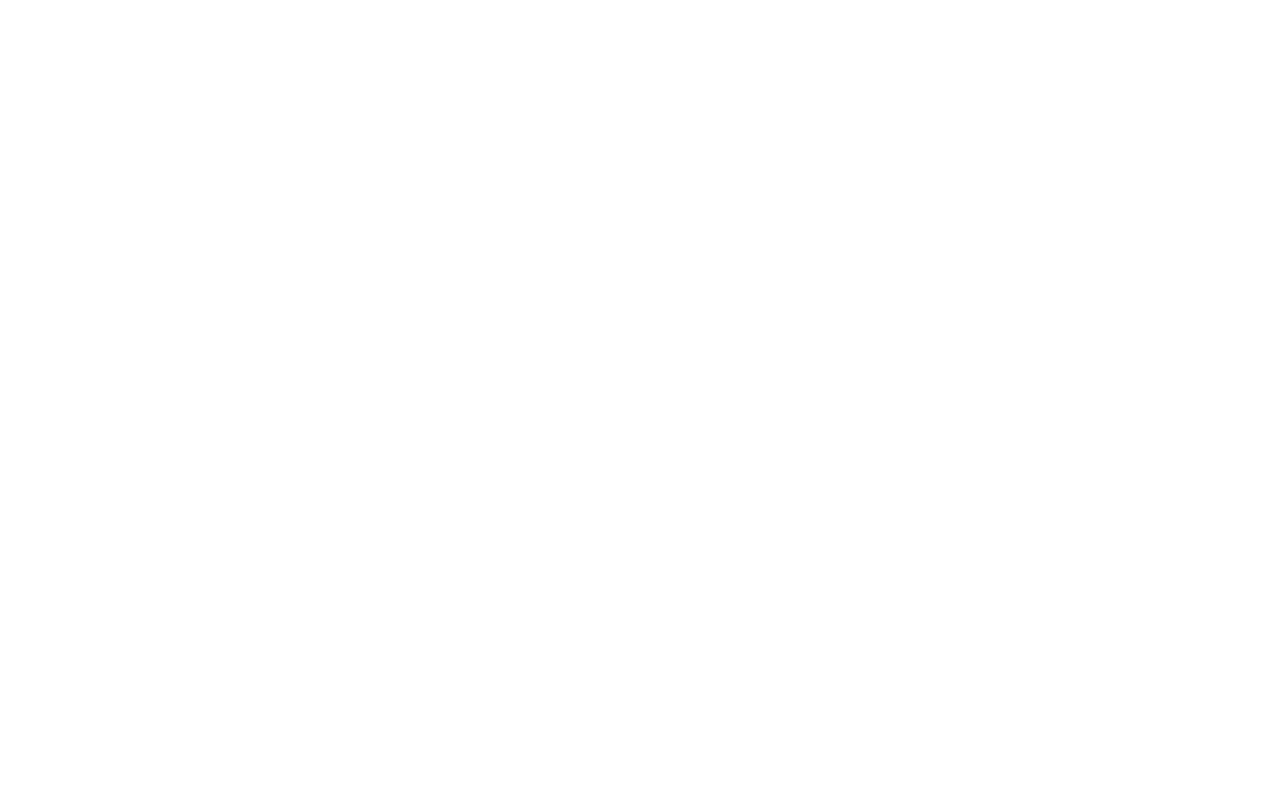
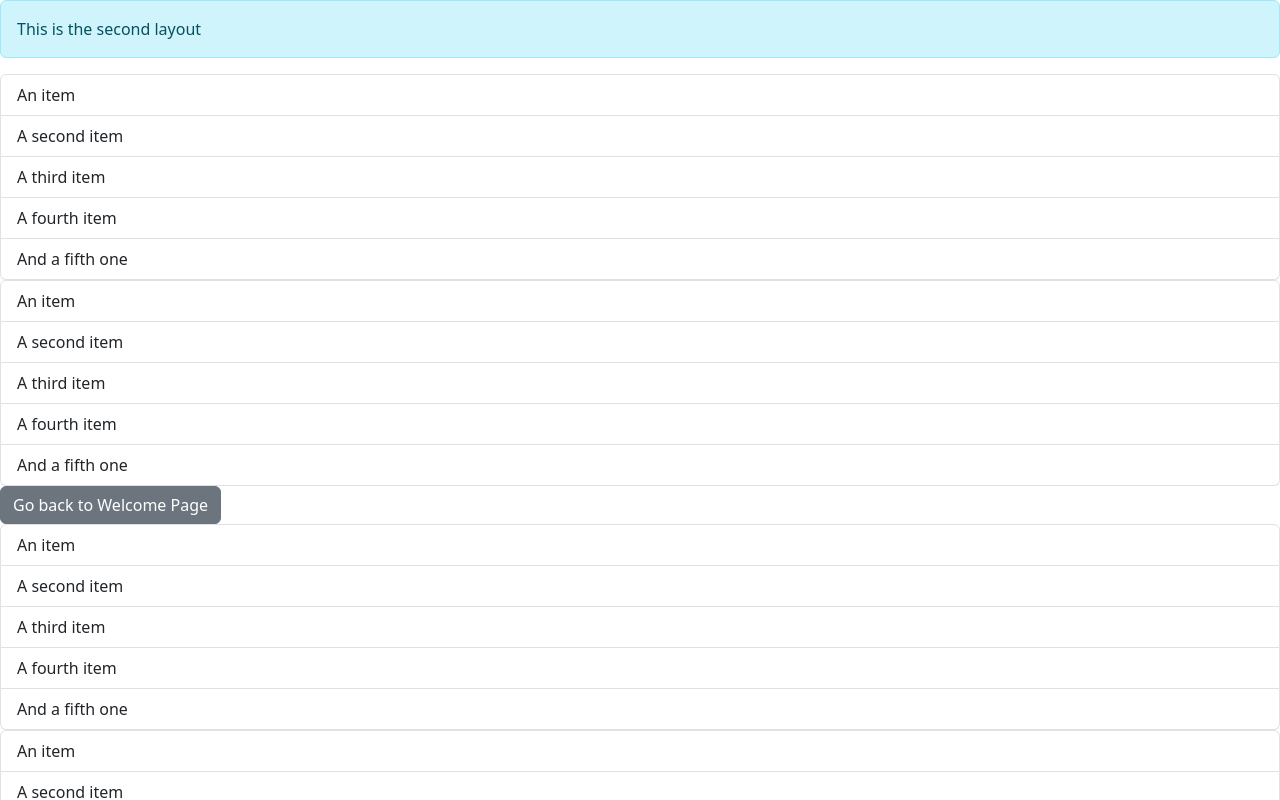
Before and after one commit to ladyneneii/CS3105, a React (Vite) app: page /SecondPage in a window 1280 px wide. Before the commit this address had no page. Shown: the top 800 px of the page. Built offline with nearby package versions, Linux system fonts and the light colour scheme.

Commit message:
Finished project

```diff
--- a/src/App.tsx
+++ b/src/App.tsx
@@ -1,6 +1,7 @@
 import { BrowserRouter as Router, Route, Routes } from "react-router-dom";
 import HomePage from "./pages/HomePage";
 import MainPage from "./pages/MainPage";
+import SecondPage from "./pages/SecondPage";
 
 function App() {
   return (
@@ -8,6 +9,7 @@
       <Routes>
         <Route path="/" element={<HomePage />} />
         <Route path="/Feed" element={<MainPage />} />
+        <Route path="/SecondPage" element={<SecondPage />} />
       </Routes>
     </Router>
   );
--- a/src/components/Card.tsx
+++ b/src/components/Card.tsx
@@ -5,7 +5,7 @@
   const navigate = useNavigate();
 
   const handleButtonClick = () => {
-    navigate("/"); // Navigate to the home page ("/" route)
+    navigate("/SecondPage");
   };
 
   return (
@@ -19,7 +19,7 @@
             bulk of the card's content.
           </p>
           <Button color="danger" onClick={handleButtonClick}>
-            Go to Home Page
+            Go to Second Page
           </Button>
         </div>
       </div>
--- /dev/null
+++ b/src/components/ListGroup.tsx
@@ -0,0 +1,15 @@
+const ListGroup = () => {
+  return (
+    <>
+      <ul className="list-group">
+        <li className="list-group-item">An item</li>
+        <li className="list-group-item">A second item</li>
+        <li className="list-group-item">A third item</li>
+        <li className="list-group-item">A fourth item</li>
+        <li className="list-group-item">And a fifth one</li>
+      </ul>
+    </>
+  );
+};
+
+export default ListGroup;
--- a/src/pages/MainPage.tsx
+++ b/src/pages/MainPage.tsx
@@ -1,16 +1,17 @@
 import Card from "../components/Card";
 import Navbar from "../components/Navbar";
-import Alert from "../components/Alert"
+import Alert from "../components/Alert";
 
 const MainPage = () => {
+  const numCards = 16;
+  const cardComponents = Array.from({ length: numCards }, (value, index) => (
+    <Card key={index} />
+  ));
   return (
     <>
       <Navbar></Navbar>
       <Alert color="info">This is the first layout</Alert>
-      <Card></Card>
-      <Card></Card>
-      <Card></Card>
-      <Card></Card>
+      {cardComponents}
     </>
   );
 };
--- /dev/null
+++ b/src/pages/SecondPage.tsx
@@ -0,0 +1,30 @@
+import { useNavigate } from "react-router-dom";
+import Button from "../components/Button";
+import ListGroup from "../components/ListGroup";
+import Alert from "../components/Alert";
+
+const SecondPage = () => {
+  const navigate = useNavigate();
+  const handleButtonClick = () => {
+    navigate("/");
+  };
+  const numLists = 16;
+  const listComponents = Array.from({ length: numLists }, (value, index) => (
+    <div key={index}>
+      <ListGroup />
+      {(index + 1) % 2 === 0 && ( // Check if index is a multiple of 5
+        <Button color="secondary" onClick={handleButtonClick}>
+          Go back to Welcome Page
+        </Button>
+      )}
+    </div>
+  ));
+  return (
+    <>
+      <Alert color="info">This is the second layout</Alert>
+      {listComponents}
+    </>
+  );
+};
+
+export default SecondPage;
```
